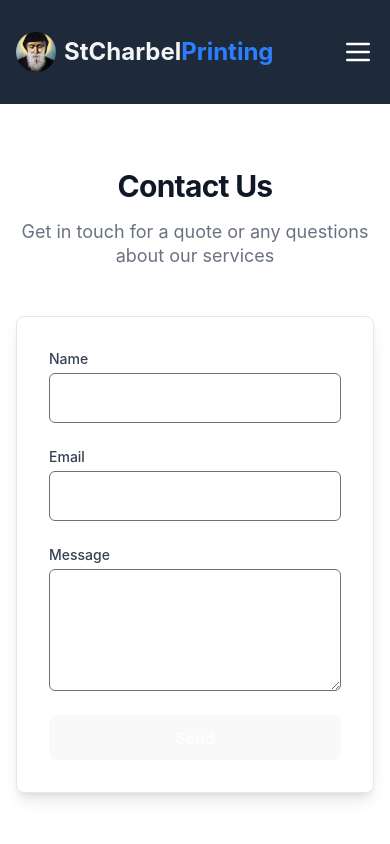
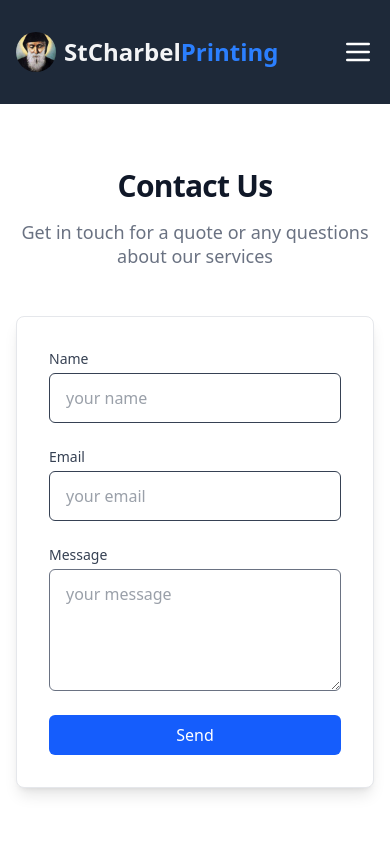
Before and after one commit to vjunfel/stcharbelprenting-react, a React (Vite) app: page /contact in a window 390 px wide. Shown: the top 844 px of the page. Built offline with nearby package versions, Linux system fonts and the light colour scheme.

Commit message:
Fixed some ui and added meta description.

```diff
--- a/index.html
+++ b/index.html
@@ -4,8 +4,8 @@
     <meta charset="UTF-8" />
     <link rel="icon" type="image/svg+xml" href="/logo.ico" />
     <meta name="viewport" content="width=device-width, initial-scale=1.0" />
-    <meta tag="description" content="StCharbelPringting | Junfel" />
-    <meta keyword="StCharbel Pringting services, cebu printing services, T-shirt printing, custom printing, heat transfer printing" />
+    <meta name="description" content="StCharbelPringting | Junfel" />
+    <meta name="keywords" content="StCharbel Pringting services, cebu printing services, T-shirt printing, custom printing, heat transfer printing, mugs printing, mugs custom design" />
     <title>StCharbelPringting | Junfel</title>
   </head>
   <body>
--- a/src/components/FAQ.tsx
+++ b/src/components/FAQ.tsx
@@ -5,32 +5,26 @@ const FAQ: React.FC = () => {
 	return (
 		<section
 			id="faq"
-			className="bg-blue-400 px-5 py-20 md:p-20 flex justify-center items-center "
+			className="bg-blue-100 px-5 py-20 md:p-20 flex justify-center items-center "
 		>
 			<div className="flex justify-center items-center flex-col">
 				<h2 className="font-bold text-4xl text-center mb-16">
 					Frequently Asked Questions
 				</h2>
-				<div className="">
-
 				<ul className="space-y-4">
 					{faqs.map((faq, index) => (
 						<li
 							key={index}
 							className="bg-white text-gray-700 rounded-lg p-6 shadow-sm"
 						>
-
-								<h3 className="font-bold text-lg mb-2">
-									{faq.question}
-								</h3>
+							<h3 className="font-bold text-lg mb-2">{faq.question}</h3>
 							<p className="">{faq.answer}</p>
 						</li>
 					))}
 				</ul>
 			</div>
-			</div>
 		</section>
 	);
-}
+};
 
 export default FAQ;
--- a/src/components/MobileMenu.tsx
+++ b/src/components/MobileMenu.tsx
@@ -9,8 +9,8 @@ const MobileMenu: React.FC<MobileMenuProps> = ({ setIsOpen }) => {
 	const location  = useLocation();
 
 	return (
-		<div className='absolute top-0 right-0 flex flex-col justify-start bg-gray-100 min-w-64 max-w-[500px] min-h-screen shadow z-10'>
-			<div className='w-full flex items-center justify-end px-10 py-6'>
+		<div className='fixed top-0 right-0 bottom-0 flex flex-col justify-start bg-gray-100 min-w-64 max-w-[500px] min-h-screen shadow z-10'>
+			<div className='w-full flex items-center justify-end px-5 py-10'>
 				<X onClick={() => setIsOpen(active => !active)} className=' w-6 h-6 cursor-pointer items-end justify-end text-gray-700 active:bg-blue-100 rounded-full'/>
 			</div>
 
@@ -20,7 +20,7 @@ const MobileMenu: React.FC<MobileMenuProps> = ({ setIsOpen }) => {
 						? 'px-10 py-8 h-full w-full active:bg-blue-500 active:text-white  border-blue-500 bg-blue-100'
 						: 'px-10 py-8 h-full w-full active:bg-blue-500 active:text-white  border-transparent'
 					}>
-						Services
+						Home
 					</li>
 				</Link>
 
--- a/src/components/Navbar.tsx
+++ b/src/components/Navbar.tsx
@@ -7,7 +7,6 @@ const Navbar: React.FC = () => {
 const [isOpen, setIsOpen] = useState<boolean>(false);
 const clickHandler = () => {
 	setIsOpen((open) => !open);
-	console.log("Clicked to open");
 };
 return (
 	<nav className="max-w-7xl mx-auto px-4 sm:px-6 lg:px-8 py-4">
@@ -21,7 +20,7 @@ return (
 					alt="StCharbel logo"
 					className="rounded-full overflow-hidden w-[40px] h-[40px]"
 				/>
-				<h1 className="text-2xl font-bold">
+				<h1 className="text-2xl font-semibold">
 					<span className="text-gray-100">StCharbel</span>
 					<span className="text-blue-500">Printing</span>
 				</h1>
@@ -32,7 +31,7 @@ return (
 						to="/"
 						className="text-gray-100 hover:text-blue-200"
 					>
-						Services
+						Home
 					</Link>
 					<Link
 						to="/about"
@@ -42,7 +41,7 @@ return (
 					</Link>
 					<Link
 						to="/contact"
-						className="bg-blue-600 hover:bg-blue-900 text-white py-2 px-4 rounded"
+						className="bg-blue-600 hover:bg-blue-700 text-white py-2 px-4 rounded"
 					>
 						Contact
 					</Link>
--- a/src/pages/About.tsx
+++ b/src/pages/About.tsx
@@ -12,14 +12,14 @@ const About: React.FC = () => {
 				</div>
 				<div className="grid grid-cols-1 lg:grid-cols-2 gap-12">
 					<div className="text-gray-700 flex-1 flex flex-col justify-start items-center p-4">
-						<p className="text-lg mb-4">
+						<p className="text-xl mb-4">
 							St. Charbel Printing services is an innovative solutions to
 							a dynamic and continually changing demands in printing. We
 							made efforts in research and develop techniques to
 							facilitate changes in Printing Industry and accommodate the
 							diverse demand in printing.
 						</p>
-						<p className="text-lg">
+						<p className="text-xl">
 							We are dedicated in creating high-quality printing
 							that suits your needs. We are committed to providing the
 							best service and solutions to your printing problems.
--- a/src/pages/Contact.tsx
+++ b/src/pages/Contact.tsx
@@ -84,8 +84,9 @@ const Contact: React.FC = () => {
 										id="name"
 										value={name}
 										autoComplete="name"
+                    placeholder="your name"
 										onChange={(e) => setName(e.target.value)}
-										className="border outline-gray-400 py-3 px-4 block w-full focus:ring-primary focus:border-primary border-gray-500 rounded-md"
+										className="border outline-blue-500 py-3 px-4 block w-full rounded-md"
 									/>
 									{errorMessage === "name-error" && (
 										<p
@@ -112,8 +113,9 @@ const Contact: React.FC = () => {
 										type="email"
 										value={email}
 										autoComplete="email"
+                    placeholder="your email"
 										onChange={(e) => setEmail(e.target.value)}
-										className="border-1 outline-gray-400 py-3 px-4 block w-full focus:ring-primary focus:border-primary border-gray-500 rounded-md"
+										className="border-1 outline-blue-500 py-3 px-4 block w-full  rounded-md"
 									/>
 									{errorMessage === "email-error" ? (
 										<p
@@ -144,9 +146,10 @@ const Contact: React.FC = () => {
 										id="message"
 										name="message"
 										value={message}
+                    placeholder="your message"
 										onChange={(e) => setMessage(e.target.value)}
 										rows={4}
-										className="border outline-gray-400 py-3 px-4 block w-full focus:ring-primary focus:border-primary border-gray-500 rounded-md"
+										className="border outline-blue-500 py-3 px-4 block w-full border-gray-500 rounded-md"
 									/>
 									{errorMessage === "message-error" && (
 										<p
@@ -164,7 +167,7 @@ const Contact: React.FC = () => {
 									<button
 										disabled
 										type="submit"
-                    className="w-full bg-gray-700 hover:bg-blue-600 text-white py-2 px-4 rounded-md flex items-center justify-center gap-2"
+                    className="w-full bg-gray-700 text-white py-2 px-4 rounded-md flex items-center justify-center gap-2"
 									>
 										<LoaderCircle
 											className="me-2 animate-spin"
@@ -177,7 +180,7 @@ const Contact: React.FC = () => {
 								) : (
 									<button
 										type="submit"
-										className="w-full bg-gray-700 hover:bg-blue-600 text-white py-2 px-4 rounded-md"
+										className="w-full bg-blue-600 hover:bg-blue-700 text-white py-2 px-4 rounded-md cursor-pointer"
 										onClick={sendEmail}
 									>
 										Send
--- a/src/pages/Error404.tsx
+++ b/src/pages/Error404.tsx
@@ -9,7 +9,7 @@ const ErrorPage: React.FC = () => {
       <p className="text-lg mb-6">We couldn't find the page you were looking for.</p>
       <button
         onClick={() => navigate("/")} // This will redirect the user to the home page
-        className="px-6 py-2 bg-blue-500 text-white font-semibold rounded-lg hover:bg-blue-400 transition duration-300"
+        className="px-6 py-2 bg-blue-500 text-white font-semibold rounded-lg hover:bg-blue-700 transition duration-300 cursor-pointer"
       >
         Return to Home
       </button>
--- a/src/pages/Products.tsx
+++ b/src/pages/Products.tsx
@@ -21,7 +21,7 @@ const Producst: React.FC = () => {
 							height={100}
 							name={product.name}
 							description={product.description}
-							className="w-full min-h-full bg-white overflow-hidden shadow-lg transition-scale duration-200 group-hover:scale-110 object-contain items-center"
+							className="w-full min-h-full bg-white overflow-hidden shadow-lg transition-scale duration-200 group-hover:scale-110 object-contain items-center rounded-2xl"
 						/>
 					</li>
 				))}
--- a/src/styles/index.css
+++ b/src/styles/index.css
@@ -1,6 +1,6 @@
 @import "tailwindcss";
 
-:root {
+/* :root {
   font-family: Inter, system-ui, Avenir, Helvetica, Arial, sans-serif;
   line-height: 1.5;
   font-weight: 400;
@@ -42,13 +42,7 @@ button:focus-visible {
 
 @media (prefers-color-scheme: light) {
   :root {
-    color: #213547;
-    background-color: #ffffff;
+    color: #1a1a1a, #ffffff;
+  background-color: #ffffff, #5cda2b;
   }
-  a:hover {
-    color: #53e90e;
-  }
-  button {
-    background-color: #f9f9f9;
-  }
-}
+} */
```
Also changed, not shown: src/App.tsx (+5 -5 lines). Lines whose indentation alone changed are shown as unchanged.
